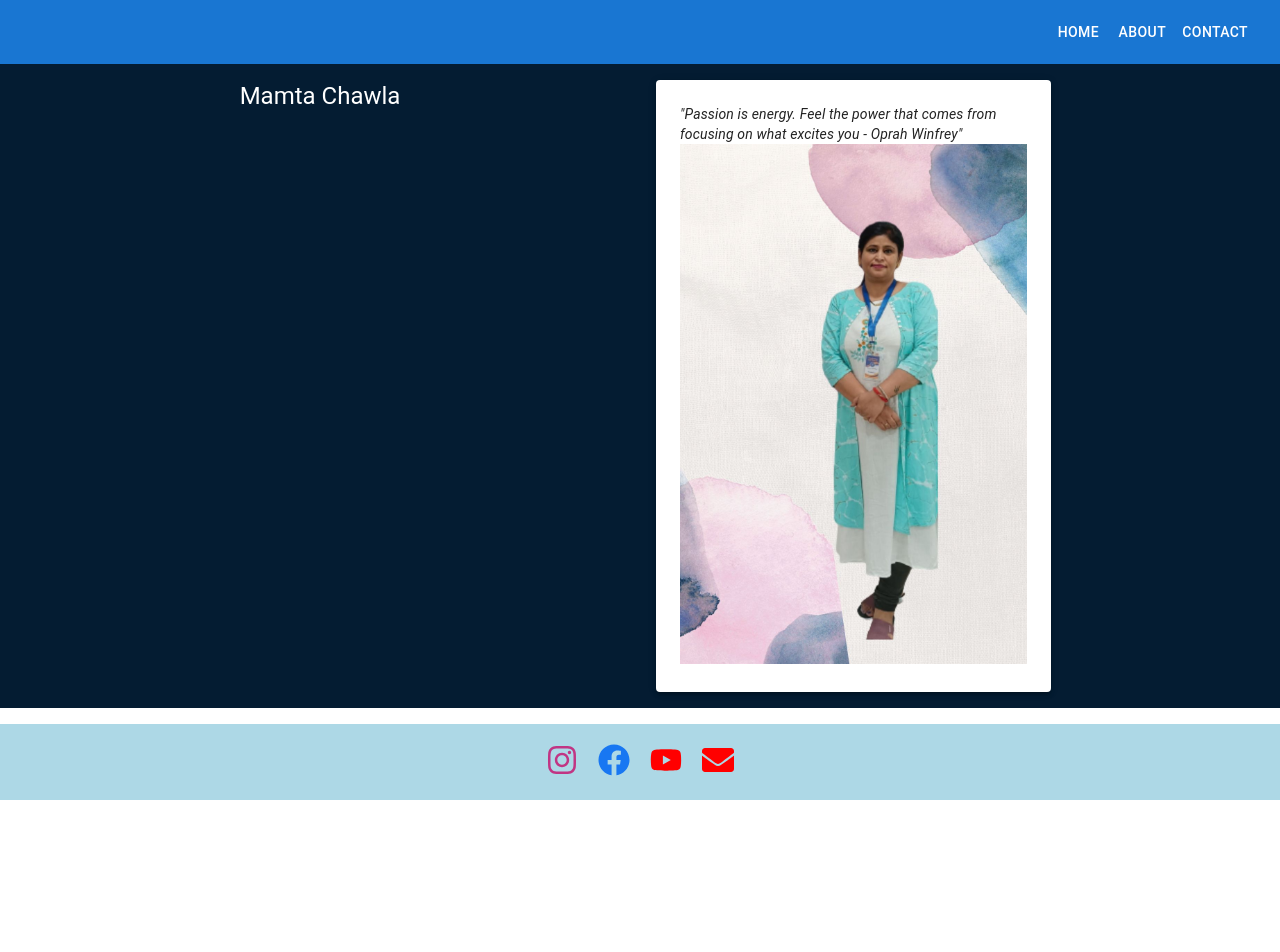
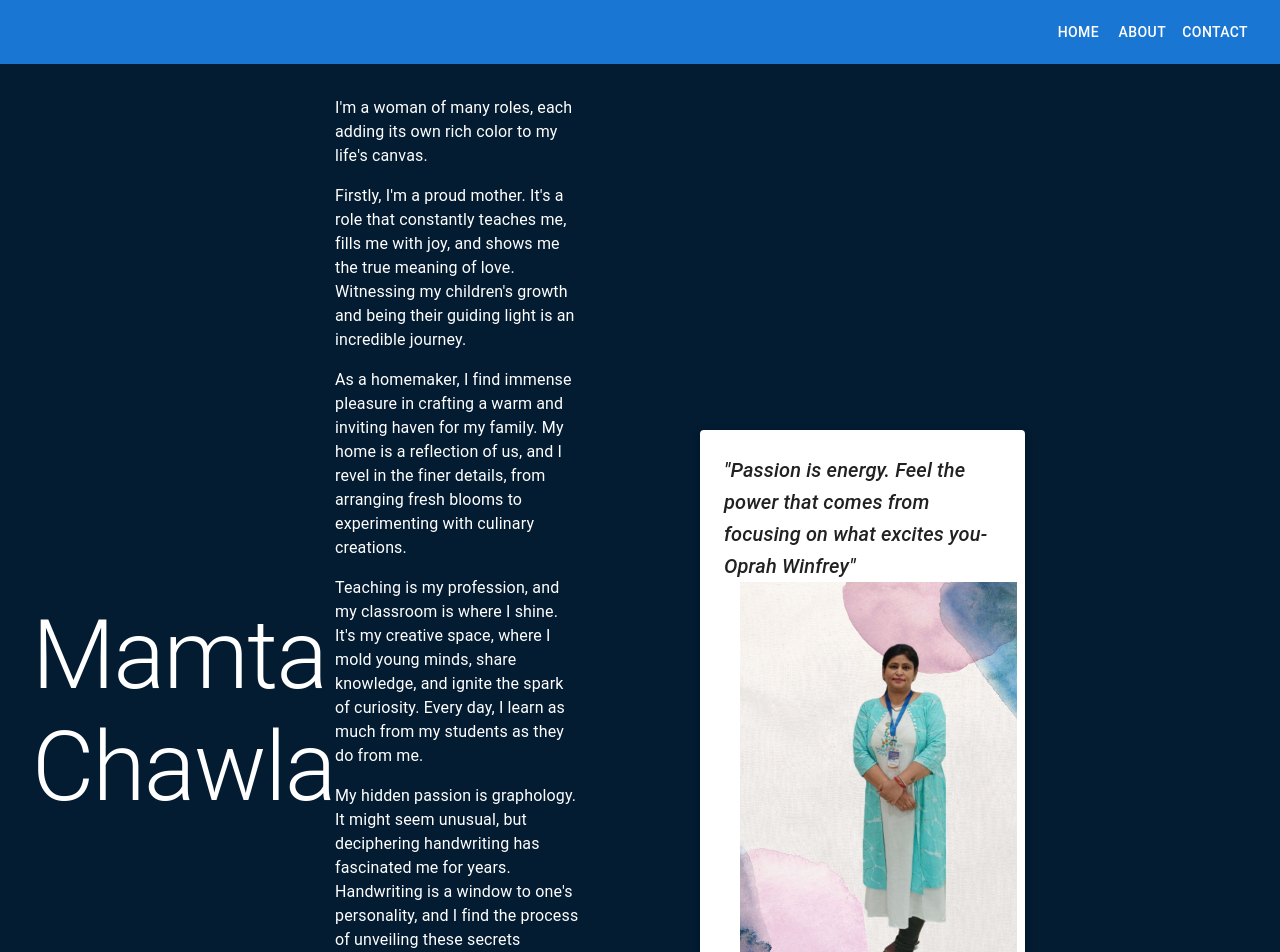
Before and after one commit to aynas2112/RightWrite, a React (Create React App) app: page /about in a window 1280 px wide. Shown: the top 952 px of the page. Before the commit the page ends 800 px from the top, so only its background shows below. Built offline with nearby package versions, Linux system fonts and the light colour scheme.

Commit message:
fixed about page

```diff
--- a/src/Screens/About.jsx
+++ b/src/Screens/About.jsx
@@ -7,12 +7,12 @@ const useStyles = makeStyles((theme) => ({
   root: {
     background: '#041C32', // Dark background color
     color: '#fff', // Light font color
-    padding: theme.spacing(2), // Add some padding, reduced from 4 to 2
+    padding: theme.spacing(4), // Add some padding
   },
   column: {
     display: 'flex',
     flexDirection: 'column',
-    justifyContent: 'center',
+    alignItems: 'center', // Center content vertically
   },
   imageContainer: {
     position: 'relative',
@@ -26,16 +26,12 @@ const useStyles = makeStyles((theme) => ({
     maxWidth: '100%',
     height: 'auto',
     transition: 'transform 0.3s ease', // Match the transition with the container
+    marginLeft: theme.spacing(2), // Add margin to the right of the image
   },
   quote: {
     marginTop: theme.spacing(2),
     fontStyle: 'italic',
-  },
-  rightColumn: {
-    marginLeft: 0, // Remove margin for small screens
-    [theme.breakpoints.up('md')]: {
-      marginLeft: '15%', // Add margin for medium and larger screens
-    },
+    marginLeft: theme.spacing(2), // Add margin to the right of the quote
   },
 }));
 
@@ -44,23 +40,43 @@ const About = () => {
 
   return (
     <div className={classes.root}>
-      <Grid container spacing={4}>
+      <Grid container spacing={15}>
         {/* Left Column */}
         <Grid item xs={12} md={6} className={classes.column}>
-          <Typography variant="h5" gutterBottom> {/* Adjusted the typography variant */}
+          <Typography variant="h1" gutterBottom>
             Mamta Chawla
           </Typography>
-          <Typography variant="body2" paragraph> {/* Adjusted the typography variant */}
-            {/* Your paragraphs */}
-          </Typography>
+          <div>
+            <Typography variant="body1" paragraph>
+              I'm a woman of many roles, each adding its own rich color to my life's canvas.
+            </Typography>
+            <Typography variant="body1" paragraph>
+              Firstly, I'm a proud mother. It's a role that constantly teaches me, fills me with joy, and shows me the true meaning of love. Witnessing my children's growth and being their guiding light is an incredible journey.
+            </Typography>
+            <Typography variant="body1" paragraph>
+              As a homemaker, I find immense pleasure in crafting a warm and inviting haven for my family. My home is a reflection of us, and I revel in the finer details, from arranging fresh blooms to experimenting with culinary creations.
+            </Typography>
+            <Typography variant="body1" paragraph>
+              Teaching is my profession, and my classroom is where I shine. It's my creative space, where I mold young minds, share knowledge, and ignite the spark of curiosity. Every day, I learn as much from my students as they do from me.
+            </Typography>
+            <Typography variant="body1" paragraph>
+              My hidden passion is graphology. It might seem unusual, but deciphering handwriting has fascinated me for years. Handwriting is a window to one's personality, and I find the process of unveiling these secrets incredibly captivating.
+            </Typography>
+            <Typography variant="body1" paragraph>
+              In all my roles, I give my all. Passion fuels my endeavors. Whether it's making a house a home, inspiring young hearts, or exploring the world of graphology, I tackle each challenge with zest and commitment.
+            </Typography>
+            <Typography variant="body1" paragraph>
+              Life's journey is beautiful, and I'm grateful for the diverse experiences that have shaped me. My family, my students, my home, and my love for graphology all contribute to the vibrant tapestry of my life.
+            </Typography>
+          </div>
         </Grid>
 
         {/* Right Column */}
-        <Grid item xs={12} md={4} className={`${classes.column} ${classes.rightColumn}`}>
+        <Grid item xs={12} md={4} className={classes.column}>
           <Paper elevation={3}>
             <Box p={3} className={classes.imageContainer}>
-              <Typography variant="body2" className={classes.quote}> {/* Adjusted the typography variant */}
-                "Passion is energy. Feel the power that comes from focusing on what excites you - Oprah Winfrey"
+              <Typography variant="h6" className={classes.quote}>
+                "Passion is energy. Feel the power that comes from focusing on what excites you-Oprah Winfrey"
               </Typography>
               <img src={personImage} alt="Person" className={classes.image} />
             </Box>
```
